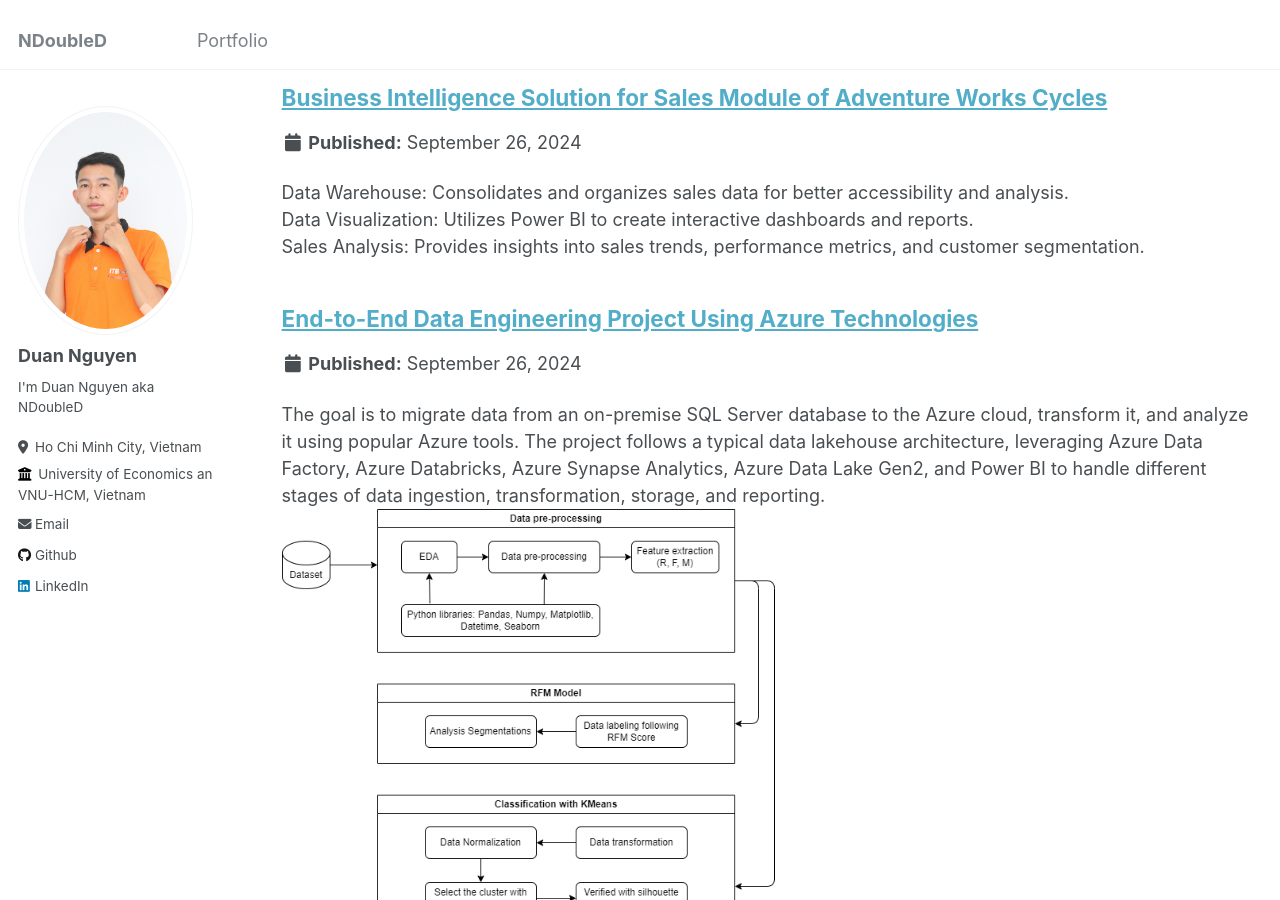
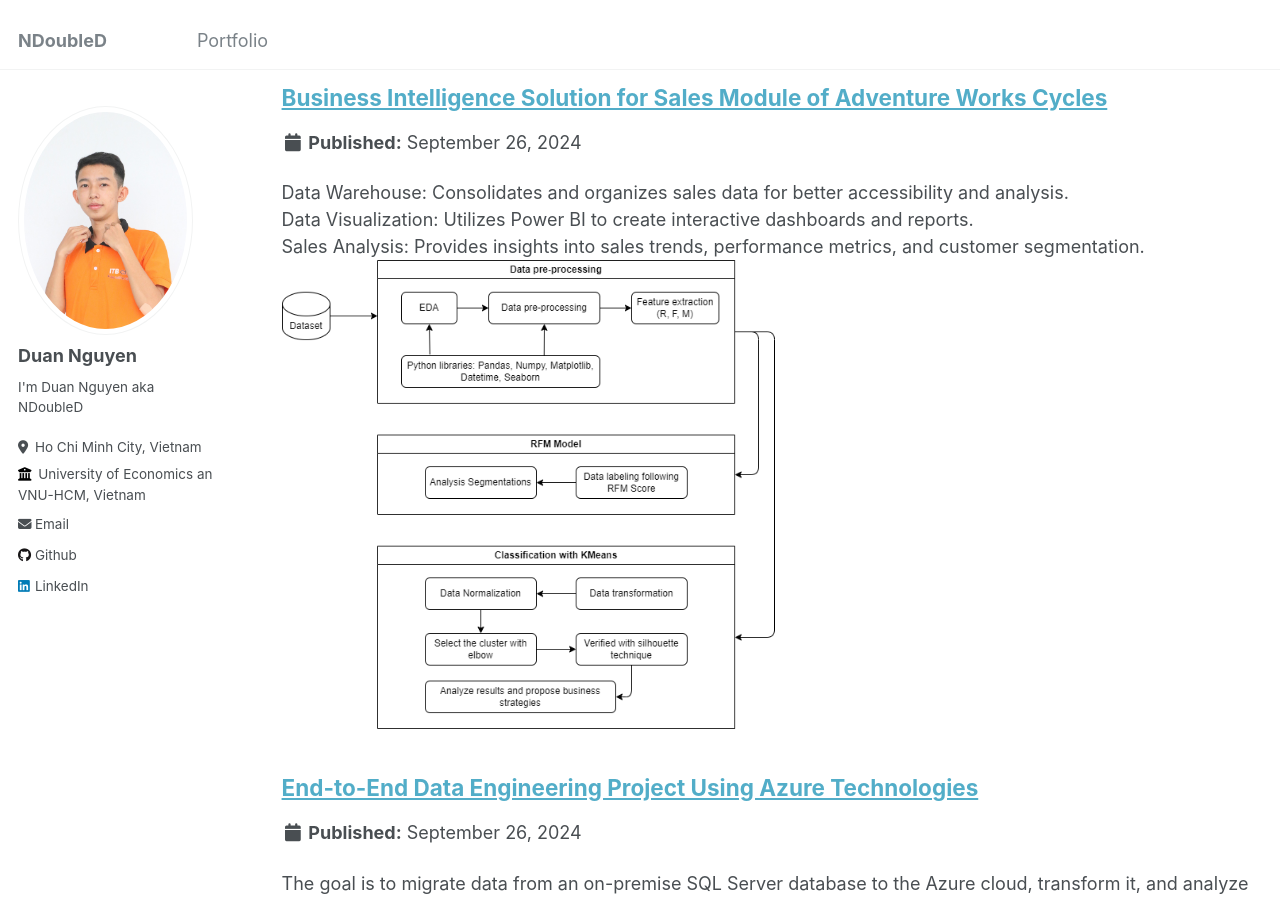
Before and after one commit to duan-n2d/duan-n2d.github.io, a Jekyll site: the page built from _pages/portfolio.html, in a window 1280 px wide and 900 px high, scrolled down 624 px. Built offline with Jekyll 4.4.1, drawn with Linux system fonts in a browser that asks for light colours.

Commit message:
Update portfolio

```diff
--- a/_portfolio/portfolio-2.html
+++ b/_portfolio/portfolio-2.html
@@ -4,7 +4,9 @@ excerpt: "Data Warehouse: Consolidates and organizes sales data for better acces
 <br/>
 Data Visualization: Utilizes Power BI to create interactive dashboards and reports.
 <br/>
-Sales Analysis: Provides insights into sales trends, performance metrics, and customer segmentation."
+Sales Analysis: Provides insights into sales trends, performance metrics, and customer segmentation.
+<br/>
+<img src='/images/ModelCustomerSegment.png' width='500' height='1000'>"
 collection: portfolio
 ---
 For more details about this project, please visit the following repository on github. If you find it interesting, please share it with many people. Don't forget to follow me to see more projects in the future. Thank you very much.
```
Also changed, not shown: _portfolio/portfolio-3.md (+1 -1 lines), images/DE-project.png (added).
